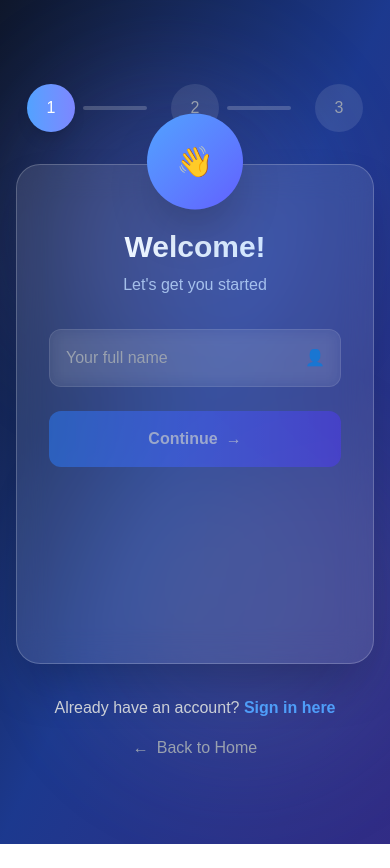
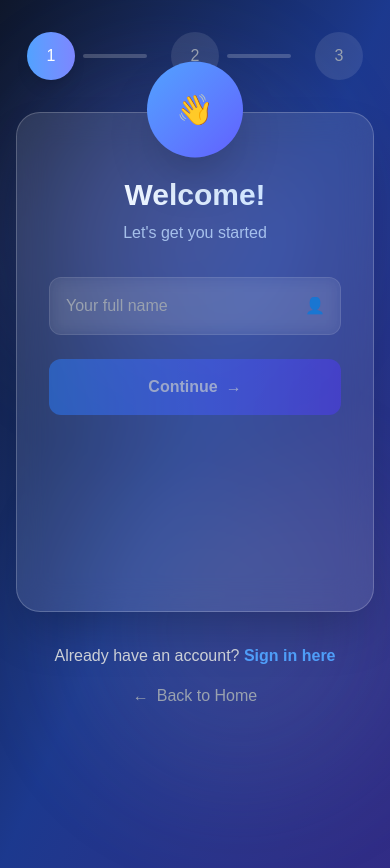
Before and after one commit to 20116007/weather-app, a Next.js app: page /signup in a window 390 px wide. Before the commit the page ends 844 px from the top, so only its background shows below. Built offline with nearby package versions, Linux system fonts and the light colour scheme.

Commit message:
sign up page mobile view

```diff
--- a/src/app/signup/page.tsx
+++ b/src/app/signup/page.tsx
@@ -40,16 +40,22 @@ export default function Signup() {
     }
   }
 
+  // Helper for scrollIntoView on focus
+  const handleFocus = (e: React.FocusEvent<HTMLInputElement>) => {
+    e.target.scrollIntoView({ behavior: 'smooth', block: 'center' })
+  }
+
   return (
-    <div className="min-h-screen relative overflow-hidden bg-gradient-to-br from-slate-900 via-blue-900 to-indigo-900">
+    <div className="min-h-screen overflow-y-auto relative bg-gradient-to-br from-slate-900 via-blue-900 to-indigo-900">
       {/* Background Effects */}
       <div className="absolute inset-0">
         <div className="absolute top-20 right-20 w-72 h-72 bg-indigo-400/30 rounded-full blur-3xl animate-pulse delay-1000"></div>
         <div className="absolute bottom-20 left-20 w-80 h-80 bg-slate-400/20 rounded-full blur-3xl animate-pulse delay-500"></div>
       </div>
 
-      <div className="relative z-10 min-h-screen flex items-center justify-center px-4">
-        <div className="w-full max-w-md">
+      {/* Improved flex layout for mobile usability */}
+      <div className="relative z-10 px-4 py-8 flex flex-col justify-center">
+        <div className="w-full max-w-md mx-auto pb-32">
           {/* Progress Indicator */}
           <div className="mb-8">
             <div className="flex justify-center space-x-4">
@@ -101,6 +107,7 @@ export default function Signup() {
                             placeholder="Your full name"
                             value={name}
                             onChange={(e) => setName(e.target.value)}
+                            onFocus={handleFocus}
                             className="w-full px-4 py-4 bg-white/5 border border-white/10 rounded-xl text-white placeholder-gray-400 focus:outline-none focus:border-blue-400/50 focus:bg-white/10 transition-all duration-300 backdrop-blur-sm"
                             required
                           />
@@ -146,6 +153,7 @@ export default function Signup() {
                             placeholder="Email address"
                             value={email}
                             onChange={(e) => setEmail(e.target.value)}
+                            onFocus={handleFocus}
                             className="w-full px-4 py-4 bg-white/5 border border-white/10 rounded-xl text-white placeholder-gray-400 focus:outline-none focus:border-indigo-400/50 focus:bg-white/10 transition-all duration-300 backdrop-blur-sm"
                             required
                           />
@@ -160,6 +168,7 @@ export default function Signup() {
                             placeholder="Create password"
                             value={password}
                             onChange={(e) => setPassword(e.target.value)}
+                            onFocus={handleFocus}
                             className="w-full px-4 py-4 bg-white/5 border border-white/10 rounded-xl text-white placeholder-gray-400 focus:outline-none focus:border-blue-400/50 focus:bg-white/10 transition-all duration-300 backdrop-blur-sm"
                             required
                           />
```
